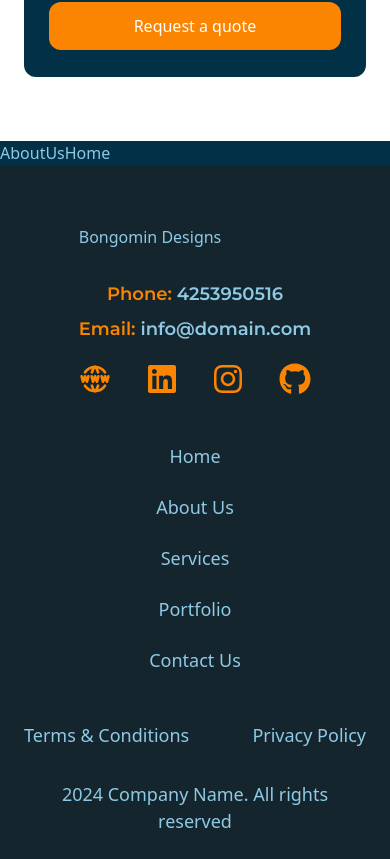
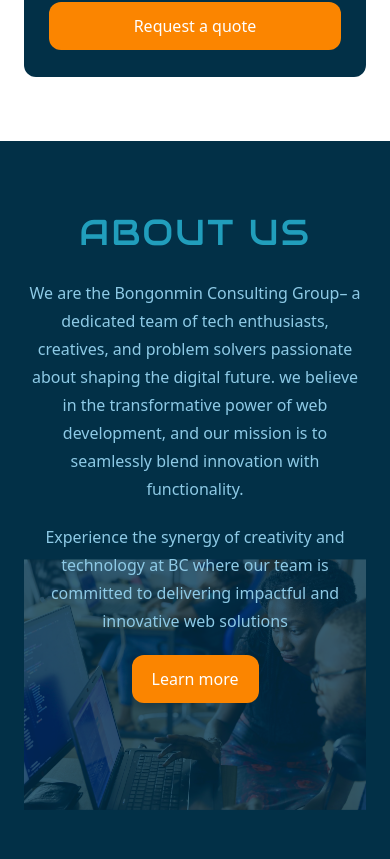
Before and after one commit to bongomin256/bongomin_designs, a React (Vite) app: page / in a window 390 px wide. Shown: the part 2885-3744 px from the top of the page. Built offline with nearby package versions, Linux system fonts and the light colour scheme.

Commit message:
added styling to about us section

```diff
--- a/src/components/AboutUsHome.jsx
+++ b/src/components/AboutUsHome.jsx
@@ -1,5 +1,38 @@
+import SectionLayout from "../layouts/SectionLayout";
+import Button from "./Buttons";
+import aboutImg from "../assets/about.png";
+
 const AboutUsHome = () => {
-  return <div>AboutUsHome</div>;
+  return (
+    <SectionLayout>
+      <section className="flex flex-col lg:flex-row-reverse lg:items-center">
+        <div className="z-10 lg:flex-1 lg:absolute lg:w-2/4">
+          {/* className="mb-[4.688rem]" */}
+          <h2 className="mb-5 text-center uppercase text-heading-text text-heading2-sm tracking-sm font-headerFonts md:text-heading1-md md:tracking-md lg:text-heading1-lg lg:text-left">
+            about us
+          </h2>
+          <div className="text-center lg:text-left">
+            <p className="mb-5 leading-7 text-base2 md:mb-7">
+              We are the Bongonmin Consulting Group– a dedicated team of tech
+              enthusiasts, creatives, and problem solvers passionate about
+              shaping the digital future. we believe in the transformative power
+              of web development, and our mission is to seamlessly blend
+              innovation with functionality.
+            </p>
+            <p className="mb-5 leading-7 text-base2 md:mb-7">
+              Experience the synergy of creativity and technology at BC where
+              our team is committed to delivering impactful and innovative web
+              solutions
+            </p>
+            <Button>Learn more</Button>
+          </div>
+        </div>
+        <div className="opacity-25 mt-[-9rem] md:mt-[-2rem] lg:flex-1 lg:mt-0">
+          <img src={aboutImg} alt="" />
+        </div>
+      </section>
+    </SectionLayout>
+  );
 };
 
 export default AboutUsHome;
--- a/tailwind.config.js
+++ b/tailwind.config.js
@@ -17,7 +17,8 @@ export default {
         "cta-sec": "#FFB703",
       },
       fontSize: {
-        "heading1-lg": "3.625rem",
+        "heading1-lg": "6rem",
+        "heading1-md": "3.625rem",
         "heading1-sm": "3rem",
         "heading2-lg": "3rem",
         "heading2-sm": "2.25rem",
@@ -26,6 +27,13 @@ export default {
         base1: "1.125rem",
         base2: "1rem",
       },
+      letterSpacing: {
+        sm: "0.125rem",
+        md: "0.875rem",
+      },
+      lineHeight: {
+        pHeight: "0.1572rem",
+      },
     },
   },
   plugins: [],
```
